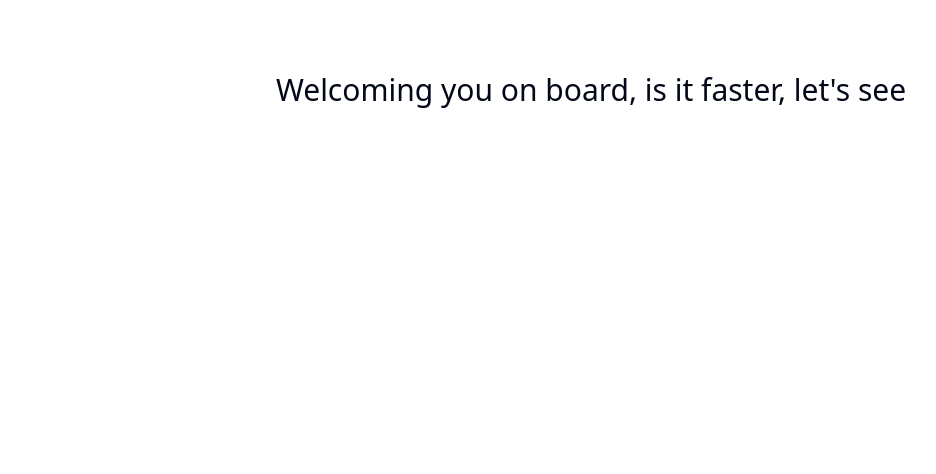
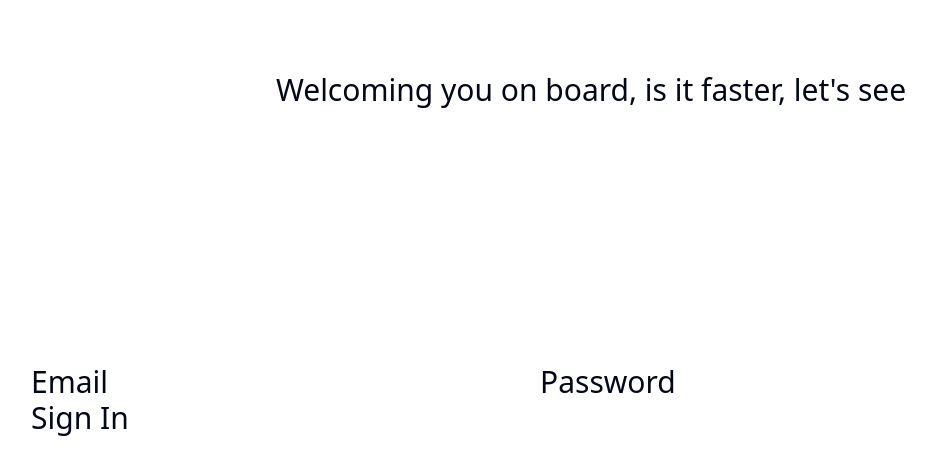
Before and after one commit to Boby900/react-todo, a Next.js app: page / in a window 1280 px wide. Shown: the top 474 px of the page, without its empty margins (49-985 px from the left). Built offline with nearby package versions, Linux system fonts and the light colour scheme.

Commit message:
chore: Update npm dependency to latest stable version

```diff
--- a/package.json
+++ b/package.json
@@ -15,6 +15,7 @@
     "clsx": "^2.1.1",
     "lucide-react": "^0.396.0",
     "next": "15.0.0-rc.0",
+    "next-auth": "^5.0.0-beta.19",
     "react": "19.0.0-rc-f994737d14-20240522",
     "react-dom": "19.0.0-rc-f994737d14-20240522",
     "tailwind-merge": "^2.3.0",
--- /dev/null
+++ b/src/app/api/auth/[...nextauth]/route.ts
@@ -0,0 +1,2 @@
+import { handlers } from "../../../auth";
+export const { GET, POST } = handlers
--- /dev/null
+++ b/src/app/auth.ts
@@ -0,0 +1,35 @@
+import NextAuth from "next-auth"
+import Credentials from "next-auth/providers/credentials"
+// Your own logic for dealing with plaintext password strings; be careful!
+// import { saltAndHashPassword } from "@/utils/password"
+
+export const { handlers, signIn, signOut, auth } = NextAuth({
+  providers: [
+    Credentials({
+      // You can specify which fields should be submitted, by adding keys to the `credentials` object.
+      // e.g. domain, username, password, 2FA token, etc.
+      credentials: {
+        email: {},
+        password: {},
+      },
+      authorize: async (credentials) => {
+        let user = null
+
+        // logic to salt and hash password
+        // const pwHash = saltAndHashPassword(credentials.password)
+
+        // logic to verify if user exists
+        // user = await getUserFromDb(credentials.email, pwHash)
+
+        if (!user) {
+          // No user found, so this is their first attempt to login
+          // meaning this is also the place you could do registration
+          throw new Error("User not found.")
+        }
+
+        // return user object with the their profile data
+        return user
+      },
+    }),
+  ],
+})
--- /dev/null
+++ b/src/app/middleware.ts
@@ -0,0 +1 @@
+export { auth as middleware } from "@/app/auth"
--- a/src/app/page.tsx
+++ b/src/app/page.tsx
@@ -1,11 +1,14 @@
 
 import _React from 'react';
-
+import { SignIn } from '@/components/sign-in';
 export default function Home() {
   return (
     <div className="font-sans text-3xl grid grid-rows-[20px_1fr_20px] items-center justify-items-center min-h-screen p-8 pb-20 gap-16 sm:p-20">
 
       <h1>Welcoming you on board, is it faster, let&apos;s see</h1>
+      <div>
+        <SignIn />
+      </div>
 
     </div>
   );
--- /dev/null
+++ b/src/components/sign-in.tsx
@@ -0,0 +1,22 @@
+import { signIn } from "@/app/auth"
+
+export function SignIn() {
+  return (
+    <form
+    action={async () => {
+        "use server"
+        await signIn()
+      }}
+    >
+      <label>
+        Email
+        <input name="email" type="email" />
+      </label>
+      <label>
+        Password
+        <input name="password" type="password" />
+      </label>
+      <button type="submit">Sign In</button>
+    </form>
+  )
+}
```
Also changed, not shown: 1 other file (tests, documents, lock files or other folders).
